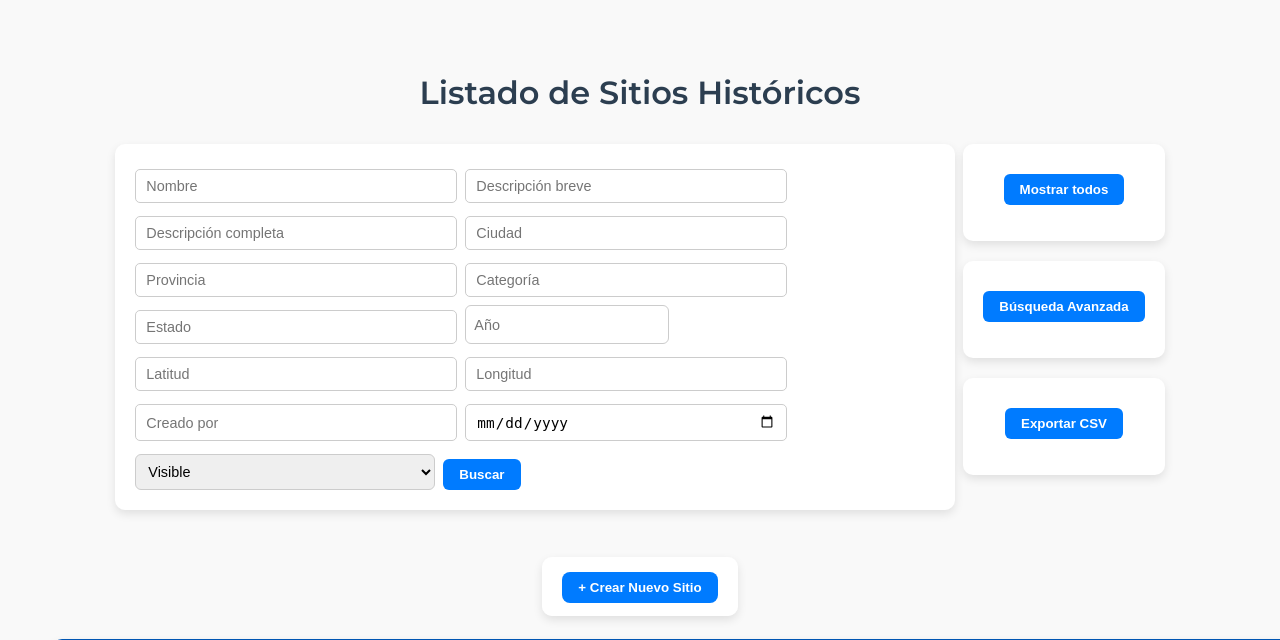
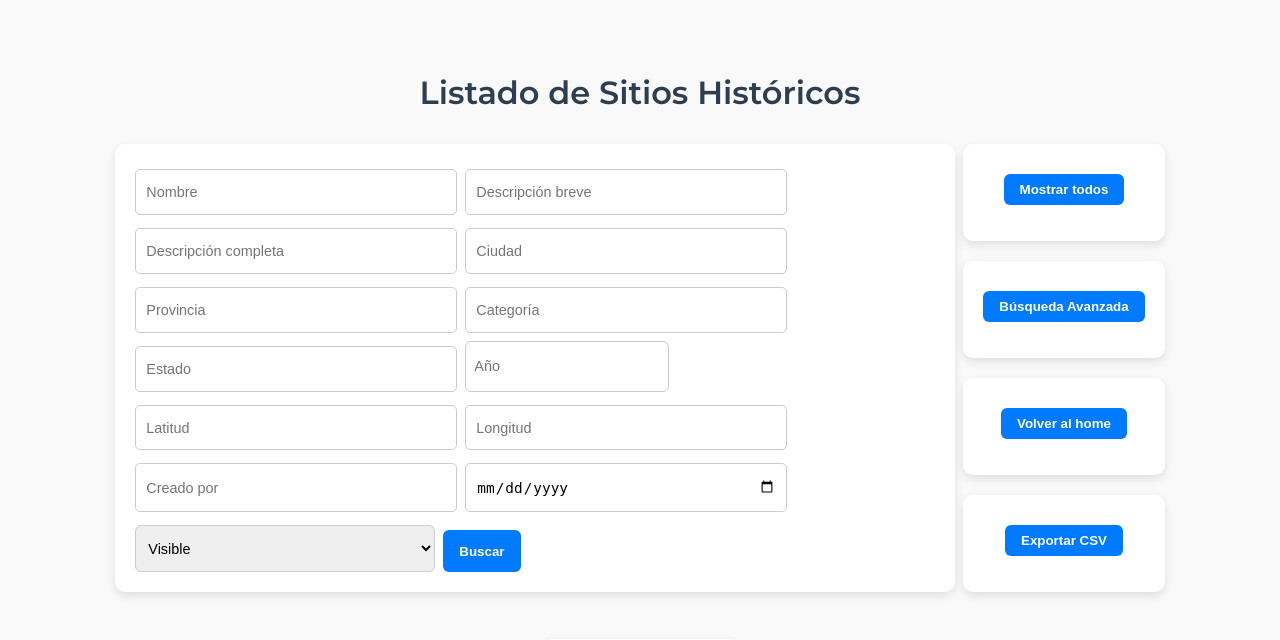
Before and after one commit to TomasCurcio04/Sitios-Historicos, a Flask app: template admin/src/web/templates/sites/index.html in a window 1280 px wide; the page is wider, and only the part inside the window is pictured. Shown: the top 640 px of that part. Run offline with Flask 3, Linux system fonts and the light colour scheme; the template is opened without the code that fills it: most values are stand-ins (such as "Sample title", 1, 10 or a date in 2020).

Commit message:
Agrego boton para volver al home

```diff
--- a/admin/src/web/templates/sites/index.html
+++ b/admin/src/web/templates/sites/index.html
@@ -56,6 +56,9 @@
         </form>
         <form action="{{ url_for('busqueda_avanzada.index') }}" method="get">
             <button type="submit" class="btn btn-create middle">Búsqueda Avanzada</button>
+        </form>
+        <form action="{{ url_for('web.home') }}" method="get">
+            <button type="submit" class="btn btn-create middle">Volver al home</button>
         </form>
         <form action="{{ url_for('issues.exportar') }}" method="get">
             {% for key in ['nombre','descripcion_breve','descripcion_completa','ciudad','provincia','categoria','estado','anio','latitud','longitud','created_by','created_at','visible'] %}
```
